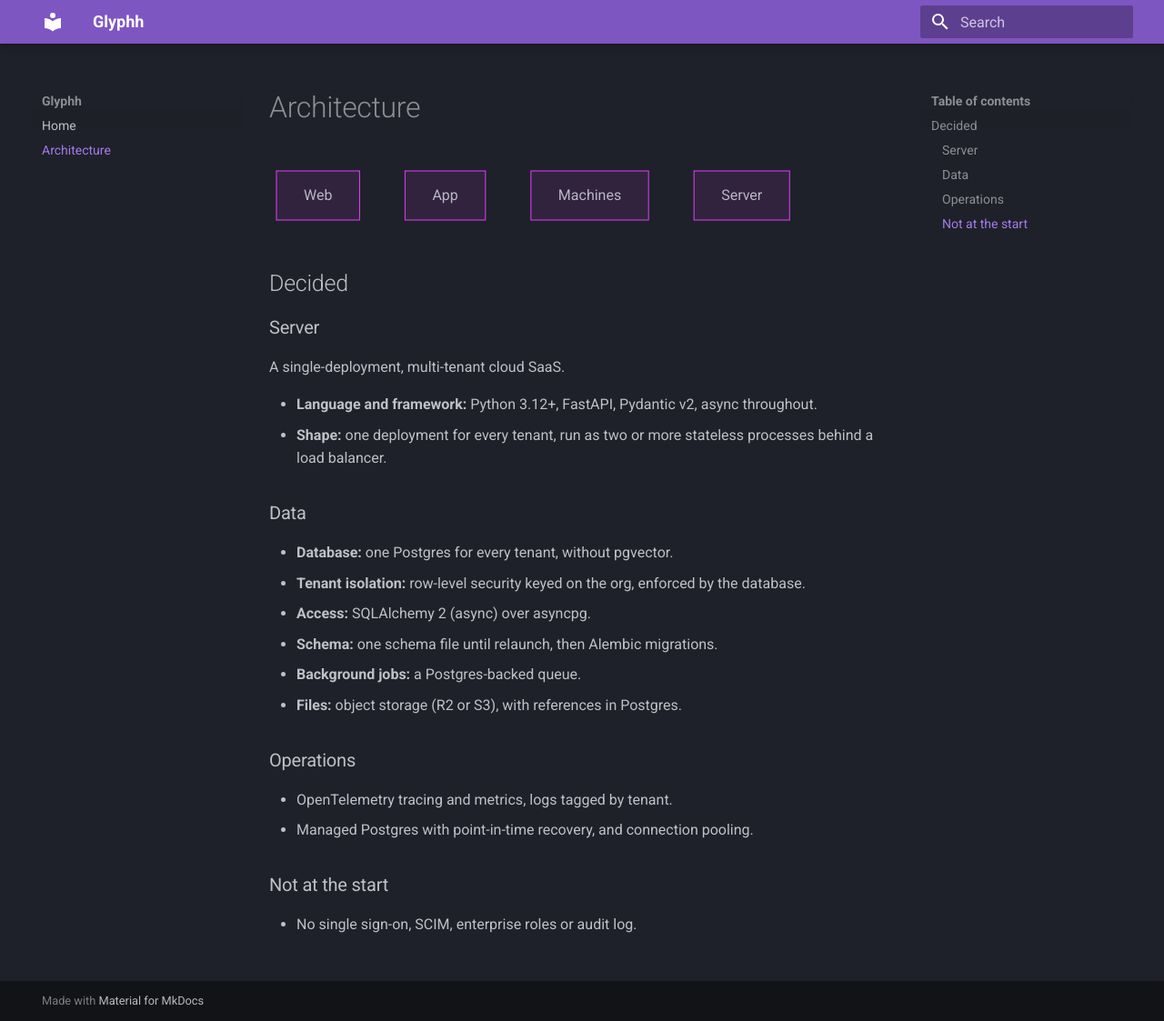
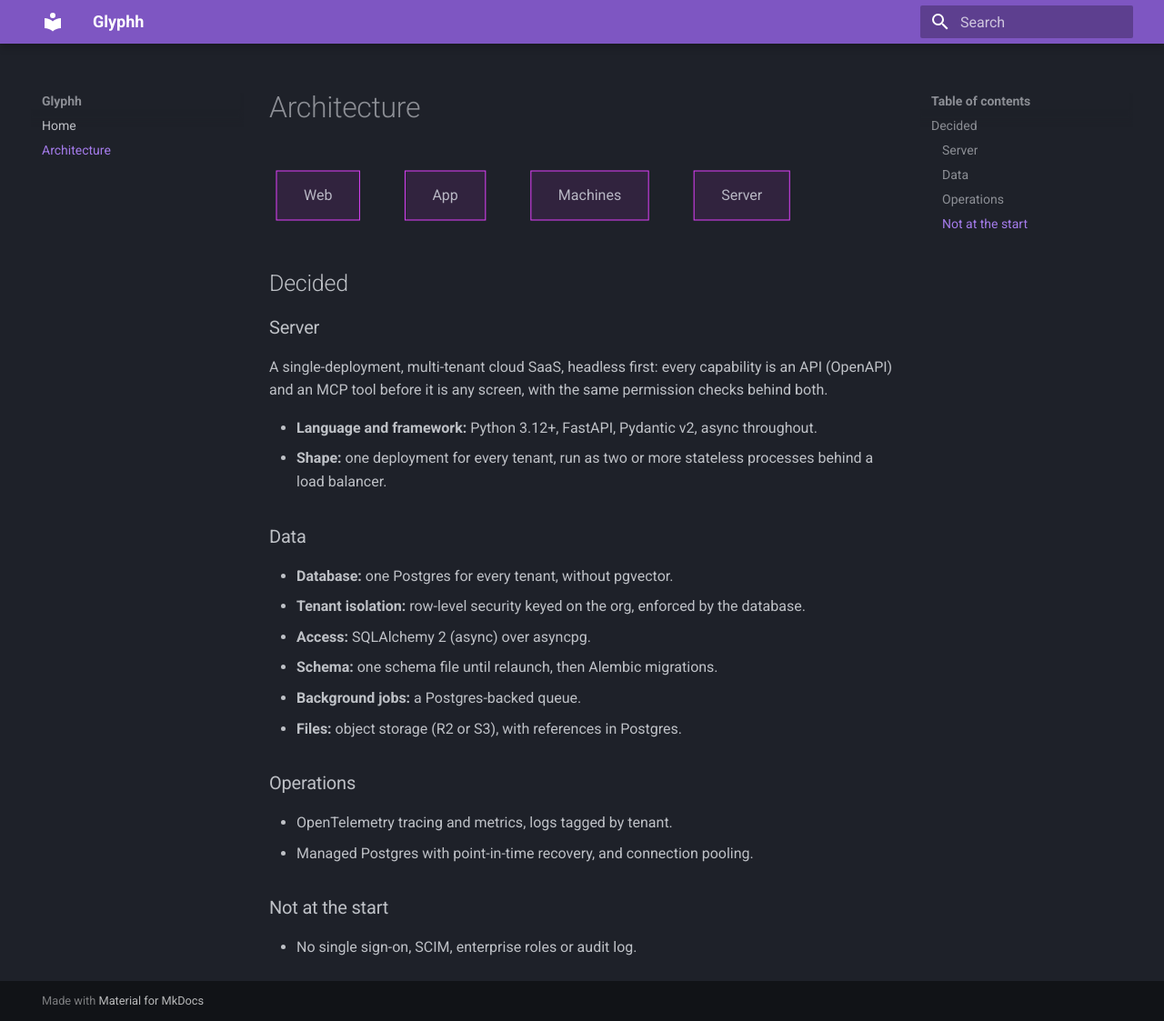
Before and after one commit to glyphh-ai/server, an MkDocs documentation site: the page built from docs/architecture.md, in a window 1280 px wide and 1123 px high. Shown: the whole window at 91% size. Built offline with MkDocs 1.6.1 and Material for MkDocs 9.7.7, drawn with Linux system fonts in a browser that asks for light colours.

Commit message:
Architecture: the server is headless first
Co-Authored-By: Claude Opus 5.5 <noreply@anthropic.com>

```diff
--- a/docs/architecture.md
+++ b/docs/architecture.md
@@ -12,7 +12,7 @@ flowchart TB
 
 ### Server
 
-A single-deployment, multi-tenant cloud SaaS.
+A single-deployment, multi-tenant cloud SaaS, headless first: every capability is an API (OpenAPI) and an MCP tool before it is any screen, with the same permission checks behind both.
 
 - **Language and framework:** Python 3.12+, FastAPI, Pydantic v2, async throughout.
 - **Shape:** one deployment for every tenant, run as two or more stateless processes behind a load balancer.
```
